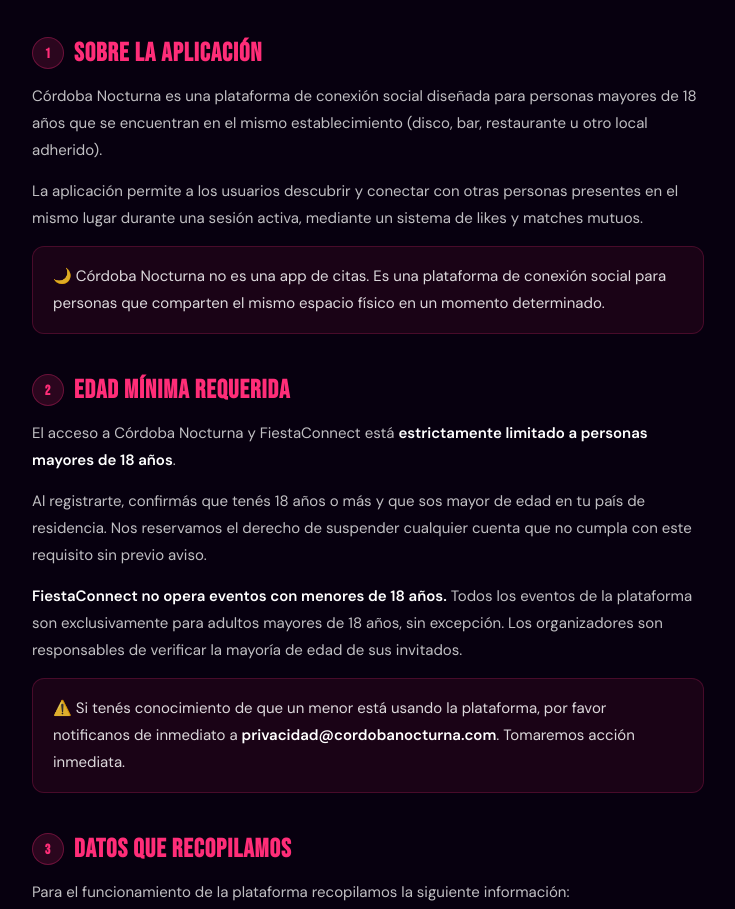
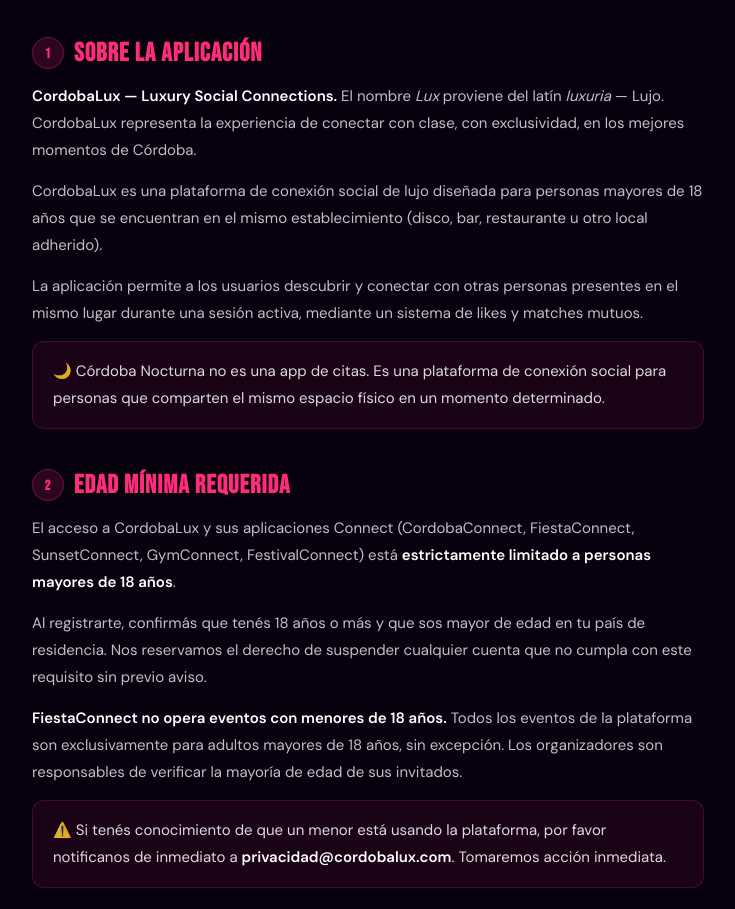
Before and after one commit to mherbaman/cordoba-nocturna-api, a website: page public/politicas.html in a window 1280 px wide. Shown: the part 844-1753 px from the top of the page, without its empty margins (272-1007 px from the left). Drawn offline with Linux system fonts and the light colour scheme.

Commit message:
Update politicas.html

```diff
--- a/public/politicas.html
+++ b/public/politicas.html
@@ -4,7 +4,7 @@
 <head>
 <meta charset="UTF-8">
 <meta name="viewport" content="width=device-width, initial-scale=1.0">
-<title>Términos y Políticas — Córdoba Nocturna</title>
+<title>Términos y Políticas — CordobaLux</title>
 <link href="https://fonts.googleapis.com/css2?family=Bebas+Neue&family=DM+Sans:wght@300;400;500;600&display=swap" rel="stylesheet">
 <style>
 *, *::before, *::after { box-sizing: border-box; margin: 0; padding: 0; }
@@ -61,8 +61,8 @@
 <body>
 
 <header>
-  <a href="https://api.shops.com.ar" class="logo">CÓRDOBA<span>NOCTURNA</span></a>
-  <a href="https://api.shops.com.ar" class="btn-volver">← Volver a la app</a>
+  <a href="https://api.shops.com.ar" class="logo">CÓRDOBA<span>LUX</span></a>
+  <a href="https://api.shops.com.ar" class="btn-volver">← Volver a CordobaLux</a>
 </header>
 
 <div class="container">
@@ -92,17 +92,18 @@
 
   <section id="sobre-la-app">
     <h2><span class="num">1</span> Sobre la aplicación</h2>
-    <p>Córdoba Nocturna es una plataforma de conexión social diseñada para personas mayores de 18 años que se encuentran en el mismo establecimiento (disco, bar, restaurante u otro local adherido).</p>
+    <p><strong>CordobaLux — Luxury Social Connections.</strong> El nombre <em>Lux</em> proviene del latín <em>luxuria</em> — Lujo. CordobaLux representa la experiencia de conectar con clase, con exclusividad, en los mejores momentos de Córdoba.</p>
+    <p>CordobaLux es una plataforma de conexión social de lujo diseñada para personas mayores de 18 años que se encuentran en el mismo establecimiento (disco, bar, restaurante u otro local adherido).</p>
     <p>La aplicación permite a los usuarios descubrir y conectar con otras personas presentes en el mismo lugar durante una sesión activa, mediante un sistema de likes y matches mutuos.</p>
     <div class="highlight"><p>🌙 Córdoba Nocturna no es una app de citas. Es una plataforma de conexión social para personas que comparten el mismo espacio físico en un momento determinado.</p></div>
   </section>
 
   <section id="edad-minima">
     <h2><span class="num">2</span> Edad mínima requerida</h2>
-    <p>El acceso a Córdoba Nocturna y FiestaConnect está <strong>estrictamente limitado a personas mayores de 18 años</strong>.</p>
+    <p>El acceso a CordobaLux y sus aplicaciones Connect (CordobaConnect, FiestaConnect, SunsetConnect, GymConnect, FestivalConnect) está <strong>estrictamente limitado a personas mayores de 18 años</strong>.</p>
     <p>Al registrarte, confirmás que tenés 18 años o más y que sos mayor de edad en tu país de residencia. Nos reservamos el derecho de suspender cualquier cuenta que no cumpla con este requisito sin previo aviso.</p>
     <p><strong>FiestaConnect no opera eventos con menores de 18 años.</strong> Todos los eventos de la plataforma son exclusivamente para adultos mayores de 18 años, sin excepción. Los organizadores son responsables de verificar la mayoría de edad de sus invitados.</p>
-    <div class="highlight"><p>⚠️ Si tenés conocimiento de que un menor está usando la plataforma, por favor notificanos de inmediato a <strong>privacidad@cordobanocturna.com</strong>. Tomaremos acción inmediata.</p></div>
+    <div class="highlight"><p>⚠️ Si tenés conocimiento de que un menor está usando la plataforma, por favor notificanos de inmediato a <strong>privacidad@cordobalux.com</strong>. Tomaremos acción inmediata.</p></div>
   </section>
 
   <section id="datos">
@@ -164,7 +165,7 @@
 
   <section id="eliminacion">
     <h2><span class="num">8</span> Eliminación de cuenta</h2>
-    <p>Podés solicitar la eliminación de tu cuenta y todos tus datos personales en cualquier momento enviando un email a <strong>privacidad@cordobanocturna.com</strong>.</p>
+    <p>Podés solicitar la eliminación de tu cuenta y todos tus datos personales en cualquier momento enviando un email a <strong>privacidad@cordobalux.com</strong>.</p>
     <p>Los datos serán eliminados de nuestros sistemas dentro de los <strong>30 días hábiles</strong> siguientes a la solicitud. Algunos datos pueden conservarse por obligaciones legales o para prevenir fraudes durante un período adicional.</p>
   </section>
 
@@ -204,11 +205,11 @@
   <div class="contact-box">
     <h3>¿PREGUNTAS?</h3>
     <p>Estamos para ayudarte con cualquier consulta sobre privacidad o tus datos.</p>
-    <a href="mailto:privacidad@cordobanocturna.com">privacidad@cordobanocturna.com</a>
+    <a href="mailto:privacidad@cordobalux.com">privacidad@cordobalux.com</a>
   </div>
 
   <div class="footer-note">
-    <p>© 2026 Córdoba Nocturna · <a href="https://api.shops.com.ar">Volver a la app</a></p>
+    <p>© 2026 CordobaLux · Luxury Social Connections · <a href="https://api.shops.com.ar">Volver a CordobaLux</a></p>
     <p style="margin-top:8px;">Al usar Córdoba Nocturna confirmás que leíste y aceptás estos términos y que tenés 18 años o más. 🌙</p>
   </div>
 
```
